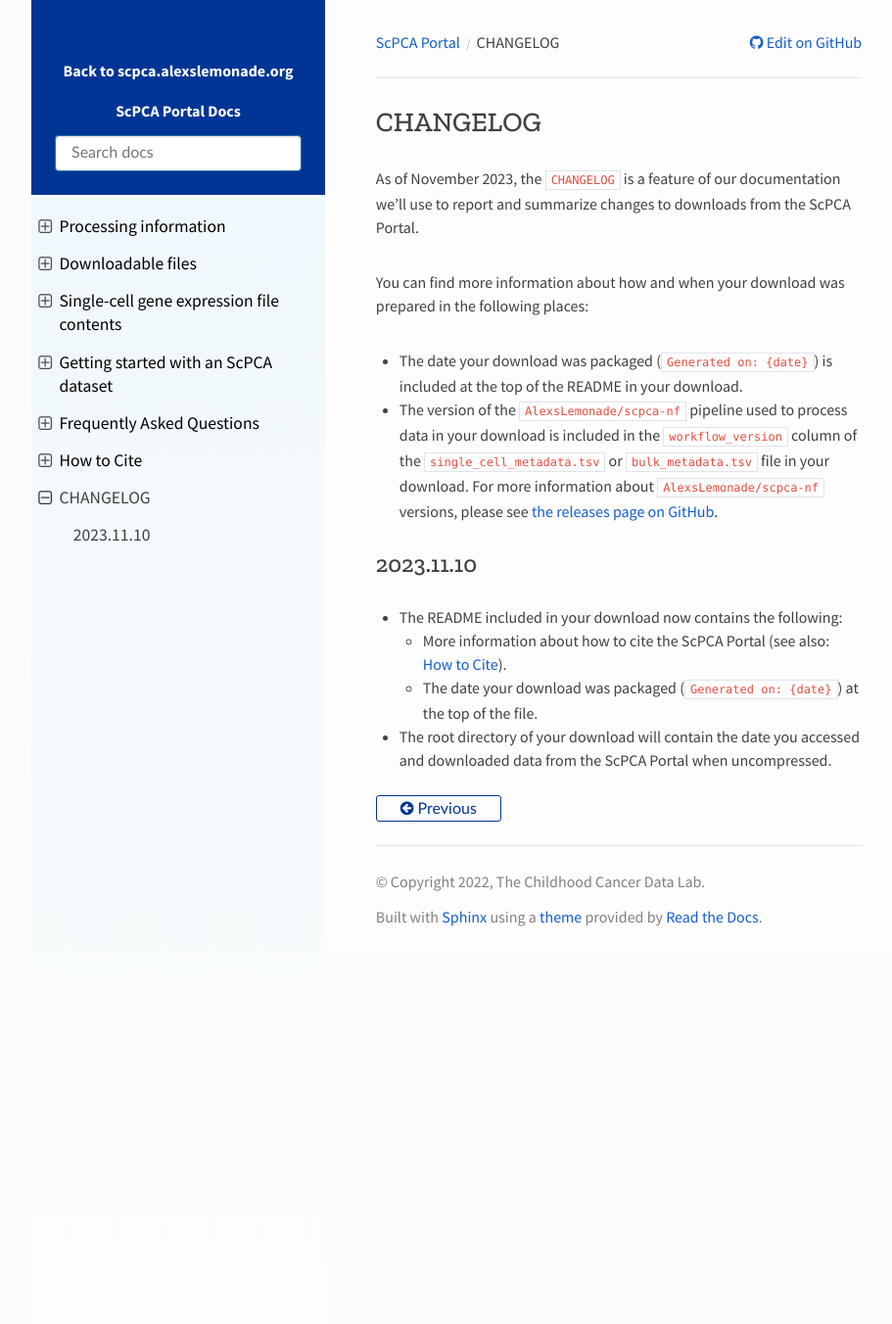
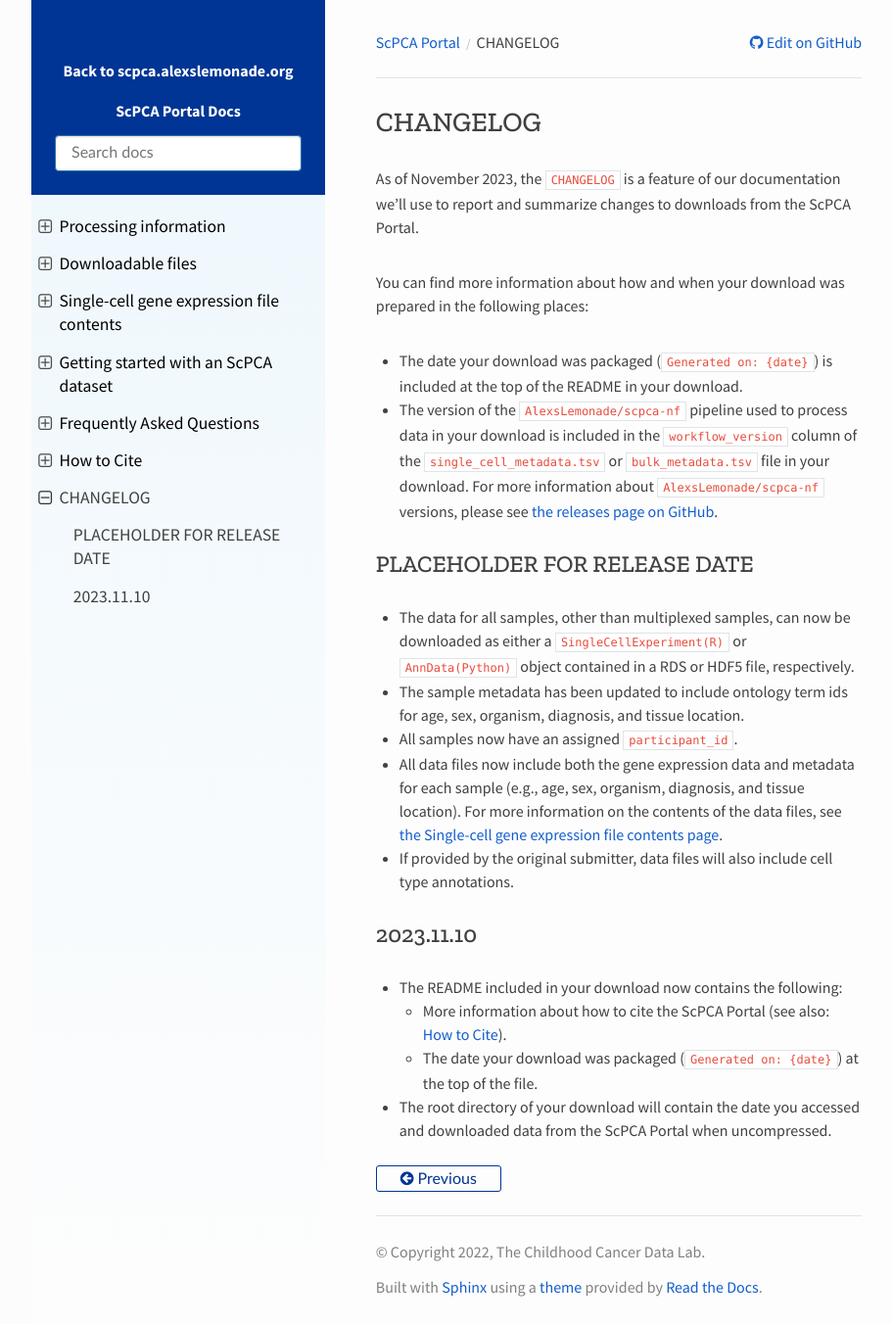
Before and after one commit to DongzeHE/scpca-docs, a Sphinx documentation site: the page built from docs/CHANGELOG.md, in a window 1280 px wide and 1352 px high. Shown: the whole window at 98% size, without its empty margins (158-1069 px from the left). Built offline with Sphinx 7.4.7 and the Read the Docs theme 2.0.0, drawn with Linux system fonts in a browser that asks for light colours.

Commit message:
add changelog for anndata release

```diff
--- a/docs/CHANGELOG.md
+++ b/docs/CHANGELOG.md
@@ -12,6 +12,15 @@
 <!-- PUT THE NEW CHANGELOG ENTRY RIGHT BELOW THIS -->
 <!-------------------------------------------------->
 
+## PLACEHOLDER FOR RELEASE DATE
+
+* The data for all samples, other than multiplexed samples, can now be downloaded as either a `SingleCellExperiment(R)` or `AnnData(Python)` object contained in a RDS or HDF5 file, respectively.
+* The sample metadata has been updated to include ontology term ids for age, sex, organism, diagnosis, and tissue location.
+* All samples now have an assigned `participant_id`.
+* All data files now include both the gene expression data and metadata for each sample (e.g., age, sex, organism, diagnosis, and tissue location).
+For more information on the contents of the data files, see {ref}`the Single-cell gene expression file contents page<sce_file_contents:Single-cell gene expression file contents>`.
+* If provided by the original submitter, data files will also include cell type annotations.
+
 ## 2023.11.10
 
 * The README included in your download now contains the following:
```
